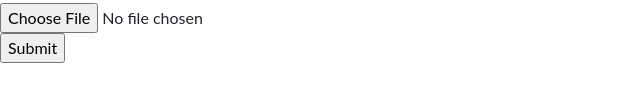
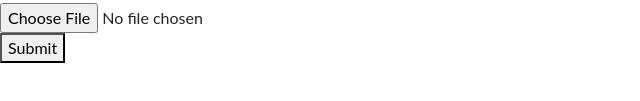
Before and after one commit to dammalex3/modern-guestbook, a website: page index.html in a window 1280 px wide. Shown: the part 441-542 px from the top of the page, 0-640 px from the left. Drawn offline with Linux system fonts and the light colour scheme.

Commit message:
Update index.html

```diff
--- a/index.html
+++ b/index.html
@@ -62,9 +62,7 @@
                 <div className='button'>
                     <input type='file' accept="image/*"/>
                 </div>
-               <form>
-                  <input type="button" value="Submit" onclick="thank-you.html" />
-                </form>
+                <button onclick="window.location.href = 'thank-you.html';">Submit</button>
             </div>
         </row>
 
```
